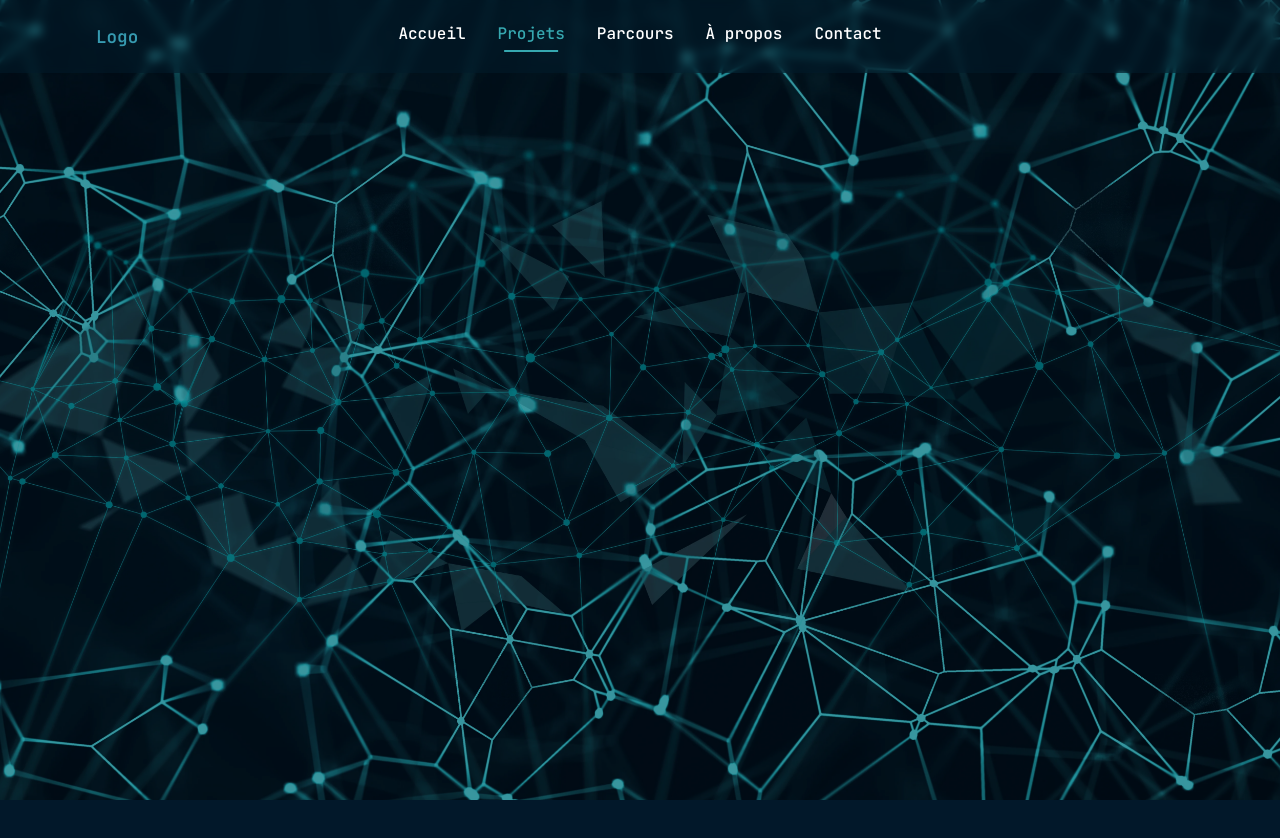
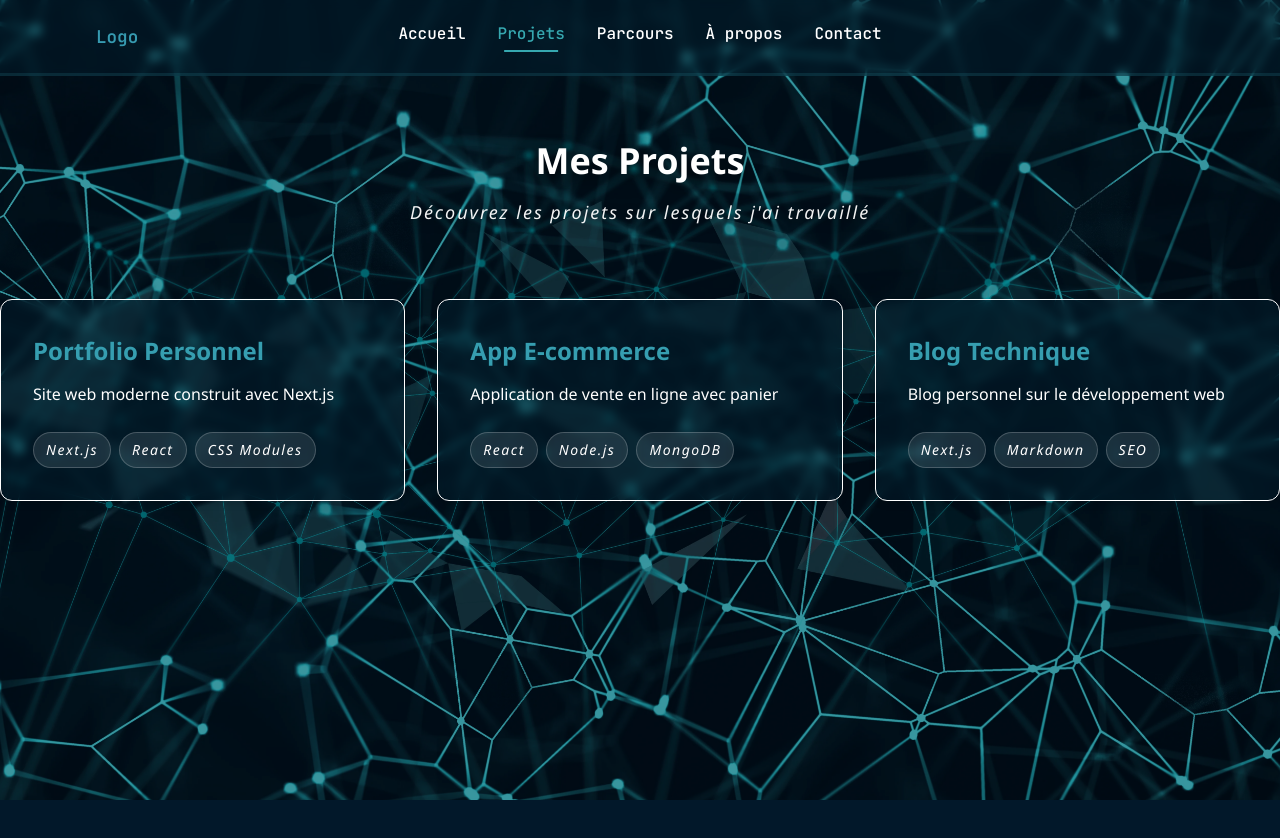
Before and after one commit to fannysaez/startNextJs, a Next.js app: page /projets in a window 1280 px wide. Shown: the top 838 px of the page. Built offline with nearby package versions, Linux system fonts and the light colour scheme.

Commit message:
pages(creer routes dynamiques) : creations des pages dynamiques point par point, etape par etape

```diff
--- a/app/globals.css
+++ b/app/globals.css
@@ -1,9 +1,10 @@
 :root {
   --background: #02182a;
-  --background-pattern: url('/img/patterns/abstract-digital.webp');
+  --background-pattern: url("/img/patterns/abstract-digital.webp");
   --background-pattern-size: cover;
   --background-pattern-opacity: 0.55;
   --background-pattern-position: center;
+  --projects-max-width: 1200px;
 }
 
 html,
@@ -23,7 +24,8 @@ body {
   scrollbar-width: none;
   -ms-overflow-style: none;
   font-family: "Segoe UI", Tahoma, Geneva, Verdana, sans-serif;
-  font-weight: 400;}
+  font-weight: 400;
+}
 
 /* Masquage scrollbar pour WebKit */
 body::-webkit-scrollbar {
@@ -63,3 +65,9 @@ a {
 main {
   min-height: 100vh;
 }
+
+/* Styles globaux pour la section Projets (titre / description) */
+.container {
+  max-width: 1200px;
+  margin: 0 auto;
+}
--- a/app/projets/page.js
+++ b/app/projets/page.js
@@ -1,7 +1,47 @@
+import styles from './page.module.css'
+import Tag from '@/components/Tag/Tag'
+
 export default function Projects() {
   return (
-    <div>
-      {/* Ton contenu ici */}
-    </div>
-  );
+    <>
+      <div className={`${styles['projets-hero']} ${styles.container}`}>
+        <h1 className={styles.title}>Mes Projets</h1>
+        <p className={styles.description}>
+          Découvrez les projets sur lesquels j&apos;ai travaillé
+        </p>
+      </div>
+
+      <div className={styles.grid}>
+        <div className={`${styles.card} ${styles.cardSecondary}`}>
+          <h2>Portfolio Personnel</h2>
+          <p>Site web moderne construit avec Next.js</p>
+          <div className={styles.tags}>
+            <Tag>Next.js</Tag>
+            <Tag>React</Tag>
+            <Tag>CSS Modules</Tag>
+          </div>
+        </div>
+
+        <div className={`${styles.card} ${styles.cardSecondary}`}>
+          <h2>App E-commerce</h2>
+          <p>Application de vente en ligne avec panier</p>
+          <div className={styles.tags}>
+            <Tag>React</Tag>
+            <Tag>Node.js</Tag>
+            <Tag>MongoDB</Tag>
+          </div>
+        </div>
+
+        <div className={`${styles.card} ${styles.cardSecondary}`}>
+          <h2>Blog Technique</h2>
+          <p>Blog personnel sur le développement web</p>
+          <div className={styles.tags}>
+            <Tag>Next.js</Tag>
+            <Tag>Markdown</Tag>
+            <Tag>SEO</Tag>
+          </div>
+        </div>
+      </div>
+    </>
+  )
 }
--- a/app/projets/page.module.css
+++ b/app/projets/page.module.css
@@ -0,0 +1,89 @@
+.grid {
+  display: grid;
+  grid-template-columns: repeat(auto-fit, minmax(300px, 1fr));
+  gap: 2rem;
+}
+
+.card {
+  /* background: rgb(255, 255, 255); */
+  border-radius: 12px;
+  padding: 2rem;
+  box-shadow: 0 4px 6px rgba(0, 0, 0, 0.1);
+  transition: transform 0.3s ease, box-shadow 0.3s ease;
+  }
+
+.card:hover {
+  transform: translateY(-5px);
+  box-shadow: 0 10px 20px rgba(0, 0, 0, 0.15);
+}
+
+/* Variante visuelle pour les cartes (inspirée de .btnSecondary) */
+.cardSecondary {
+  background-color: transparent;
+  background: rgba(2, 28, 45, 0.5);
+  backdrop-filter: blur(5px);
+  transition: all 0.3s ease;
+  border: 1px solid white;
+}
+
+.card h2 {
+  font-size: 1.5rem;
+  margin-bottom: 0.75rem;
+  color: #369eb0;
+}
+
+.card p {
+  color: #ffffff;
+  margin-bottom: 1.5rem;
+  line-height: 1.6;
+}
+
+.tags {
+  display: flex;
+  flex-wrap: wrap;
+  gap: 0.5rem;
+}
+
+.tags span {
+  padding: 0.375rem 0.75rem;
+  border-radius: 20px;
+  font-size: 0.875rem;
+  color: #ffffff;
+}
+
+/* Styles spécifiques à la page Projets (scoped via CSS Modules) */
+.container {
+  max-width: 1200px;
+  margin: 0 auto;
+  padding: 2rem 1rem;
+  text-align: center;
+  position: relative;
+  z-index: 2;
+}
+
+.title {
+  font-size: 2.25rem;
+  margin: 0 0 0.5rem 0;
+  color: #ffffff;
+  font-weight: 600;
+  text-align: center;
+  text-shadow: 0 6px 18px rgba(0,0,0,0.6);
+}
+
+.description {
+  font-size: 1.125rem;
+  color: rgba(255,255,255,0.95);
+  text-align: center;
+  margin: 0 0 2rem 0;
+  text-shadow: 0 4px 12px rgba(0,0,0,0.45);
+  font-style: italic;
+  font-weight: 200;
+  letter-spacing: 2px;
+}
+
+.projets-hero {
+  position: relative;
+  padding-top: 3.5rem;
+  padding-bottom: 2.5rem;
+  z-index: 1;
+}
--- a/components/Navigation/Navigation.module.css
+++ b/components/Navigation/Navigation.module.css
@@ -4,12 +4,17 @@
   position: sticky;
   top: 0;
   z-index: 100;
-  transition: all 0.3s ease;
+  transition: all 0.3s ease, border-color 0.25s ease;
   display: grid;
   grid-template-columns: 1fr auto 1fr;
   align-items: center;
   font-family: var(--font-jetbrains-mono), "JetBrains Mono", monospace;
   backdrop-filter: blur(5px);
+  border-bottom: 3px solid rgba(54,154,176,0.16); /* ligne discrète assortie */
+}
+
+.nav div:hover {
+  border-bottom-color: rgba(54,154,176,0.36);
 }
 
 .container {
```
Also changed, not shown: app/page.module.css (+0 -14 lines).
